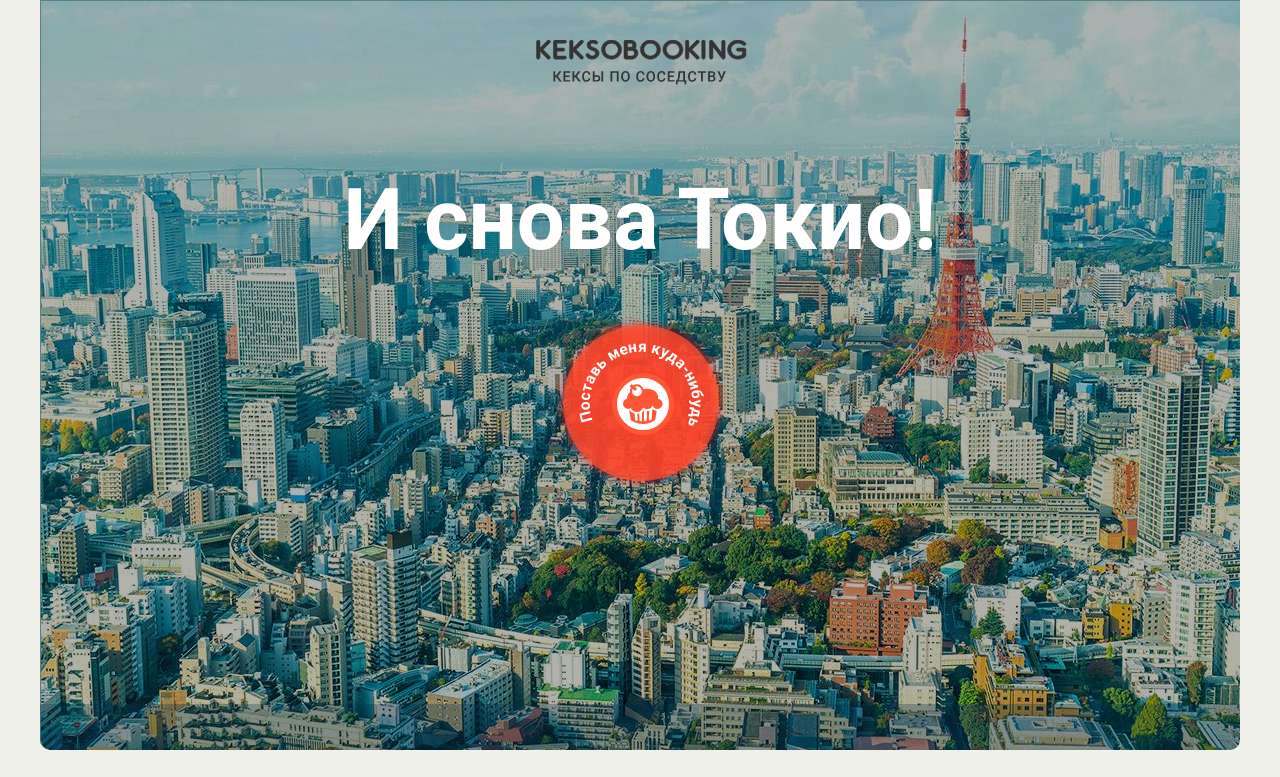
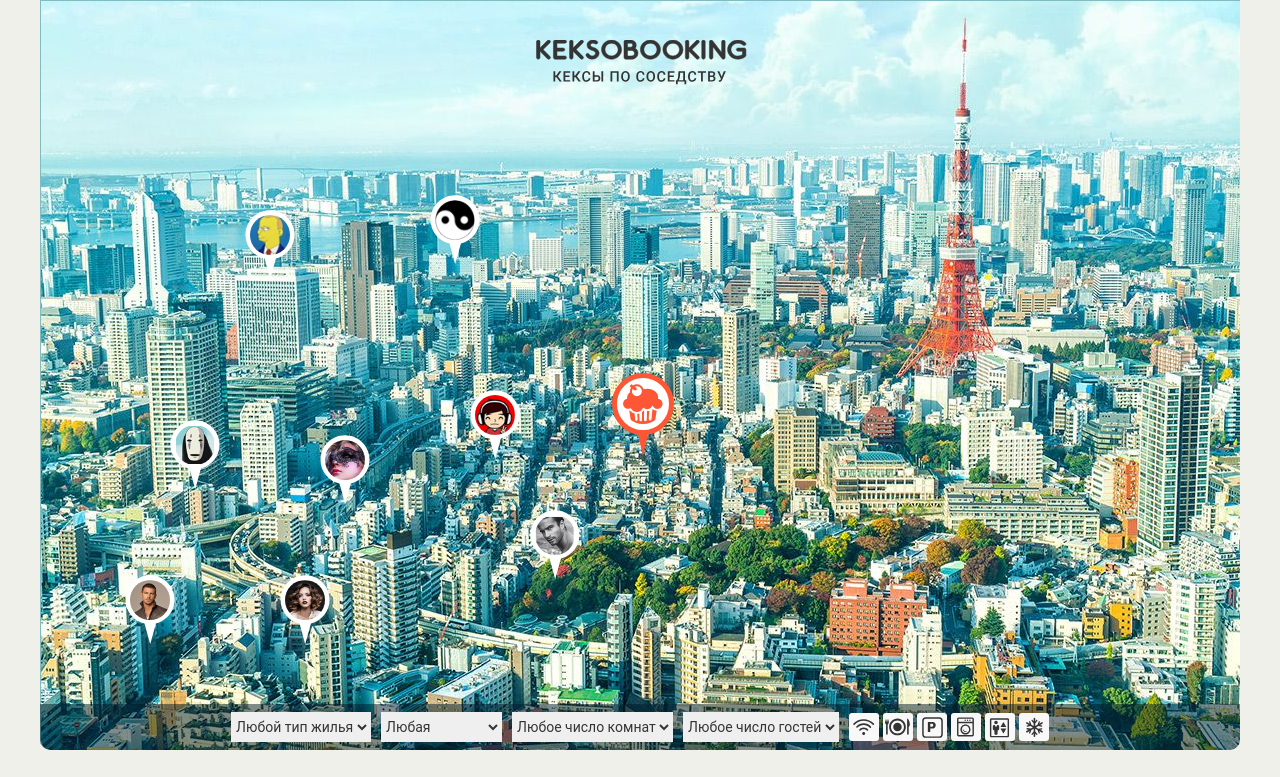
Before and after one commit to JuliaGrid/868793-keksobooking-17, a website: page index.html in a window 1280 px wide. Both pictures are taken after a click on the button "Поставь меня куда-нибудь". Shown: the top 777 px of the page. Drawn offline with Linux system fonts and the light colour scheme; files whose address does not match are found by name.

Commit message:
Разделение на модули

```diff
--- /dev/null
+++ b/form.js
@@ -0,0 +1,93 @@
+'use strict';
+
+(function() {
+var address = document.querySelector('#address');
+
+var coordinatesPut = function() {
+  var coordinates = mapPin.getBoundingClientRect();
+  address.value = coordinates.left + ", " + coordinates.bottom;
+}
+
+var typeOptions = document.querySelector('#type');
+
+var changePrice = function() {
+  var selectedType = typeOptions.options[typeOptions.selectedIndex].value;
+  if (selectedType === 'bungalo') {
+    document.querySelector('#price').min = '0';
+    document.querySelector('#price').placeholder = '0';
+  }else if (selectedType === 'flat'){
+    document.querySelector('#price').min = '1000';
+    document.querySelector('#price').placeholder = '1000';
+  }else if (selectedType === 'house'){
+    document.querySelector('#price').min = '5000';
+    document.querySelector('#price').placeholder = '5000';
+  }else if (selectedType === 'palace'){
+    document.querySelector('#price').min = '10000';
+    document.querySelector('#price').placeholder = '10000';
+  }
+}
+
+typeOptions.addEventListener('change', function() {
+  changePrice();
+});
+
+var timeIn = document.querySelector('#timein');
+var timeOut = document.querySelector('#timeout');
+
+var changeTimeOut = function() {
+    timeOut.options[timeIn.selectedIndex].selected = true;
+}
+
+var changeTimeIn = function() {
+    timeIn.options[timeOut.selectedIndex].selected = true;
+}
+
+timeIn.addEventListener('change', function() {
+  changeTimeOut();
+});
+
+timeOut.addEventListener('change', function() {
+  changeTimeIn();
+});
+
+var imgPin = mapPin.querySelector('img');
+
+mapPin.addEventListener('mousedown', function(evt) {
+
+  evt.preventDefault();
+
+  var startCoords = {
+    x: evt.clientX,
+    y: evt.clientY
+  };
+
+  var onMouseMove = function (moveEvt) {
+    moveEvt.preventDefault();
+
+    var shift = {
+      x: startCoords.x - moveEvt.clientX,
+      y: startCoords.y - moveEvt.clientY
+    };
+
+    startCoords = {
+      x: moveEvt.clientX,
+      y: moveEvt.clientY
+    };
+
+    mapPin.style.top = (mapPin.offsetTop - shift.y) + 'px';
+    mapPin.style.left = (mapPin.offsetLeft - shift.x) + 'px';
+  };
+
+  var onMouseUp = function (upEvt) {
+   upEvt.preventDefault();
+
+   coordinatesPut();
+
+   document.removeEventListener('mousemove', onMouseMove);
+   document.removeEventListener('mouseup', onMouseUp);
+ };
+
+  document.addEventListener('mousemove', onMouseMove);
+  document.addEventListener('mouseup', onMouseUp);
+})
+})();
--- a/index.html
+++ b/index.html
@@ -248,5 +248,8 @@
     </div>
   </template>
 
+  <script src="renderPins.js"></script>
+  <script src="map.js"></script>
+  <script src="form.js"></script>
 </body>
 </html>
--- /dev/null
+++ b/map.js
@@ -0,0 +1,18 @@
+'use strict';
+
+(function () {
+var adForm = document.querySelector('.ad-form');
+
+var mapOpen = function() {
+  map.classList.remove('map--faded');
+}
+
+var formEnable = function() {
+  adForm.classList.remove('ad-form--disabled');
+}
+
+mapPin.addEventListener('click', function() {
+  mapOpen();
+  formEnable();
+});
+})();
--- /dev/null
+++ b/renderPins.js
@@ -0,0 +1,136 @@
+'use strict';
+
+(function () {
+window.map = document.querySelector('.map');
+window.mapPin = document.querySelector('.map__pin--main');
+
+var pinsTemplate = document.querySelector('#pin')
+.content;
+
+var pins = [
+  {
+    author: {
+      avatar: 'img/avatars/user01.png'
+    },
+    offer: {
+      type: 'palace'
+    },
+    location: {
+      x: '130px',
+      y: '420px'
+    }
+  },
+
+  {
+    author: {
+      avatar: 'img/avatars/user02.png'
+    },
+    offer: {
+      type: 'flat'
+    },
+    location: {
+      x: '205px',
+      y: '210px'
+    }
+  },
+
+  {
+    author: {
+      avatar: 'img/avatars/user03.png'
+    },
+    offer: {
+      type: 'house'
+    },
+    location: {
+      x: '280px',
+      y: '435px'
+    }
+  },
+
+  {
+    author: {
+      avatar: 'img/avatars/user04.png'
+    },
+    offer: {
+      type: 'bungalo'
+    },
+    location: {
+      x: '490px',
+      y: '510px'
+    }
+  },
+
+  {
+    author: {
+      avatar: 'img/avatars/user05.png'
+    },
+    offer: {
+      type: 'flat'
+    },
+    location: {
+      x: '85px',
+      y: '575px'
+    }
+  },
+
+  {
+    author: {
+      avatar: 'img/avatars/user06.png'
+    },
+    offer: {
+      type: 'house'
+    },
+    location: {
+      x: '240px',
+      y: '575px'
+    }
+  },
+
+  {
+    author: {
+      avatar: 'img/avatars/user07.png'
+    },
+    offer: {
+      type: 'bungalo'
+    },
+    location: {
+      x: '390px',
+      y: '195px'
+    }
+  },
+
+  {
+    author: {
+      avatar: 'img/avatars/user08.png'
+    },
+    offer: {
+      type: 'palace'
+    },
+    location: {
+      x: '430px',
+      y: '390px'
+    }
+  }
+];
+
+
+var renderPins = function (pin) {
+  var pinElement = pinsTemplate.cloneNode(true);
+
+  pinElement.querySelector('img').src = pin.author.avatar;
+  pinElement.querySelector('img').alt = pin.offer.type;
+  pinElement.querySelector('button').style.left = pin.location.x;
+  pinElement.querySelector('button').style.top = pin.location.y;
+
+  return pinElement;
+}
+
+
+
+var fragment = document.createDocumentFragment();
+for (var i = 0; i < pins.length; i++){
+  fragment.appendChild(renderPins(pins[i]));
+}
+
+map.appendChild(fragment);
+})();
```
